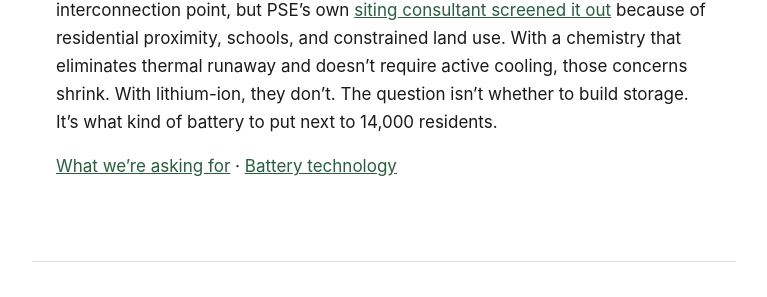
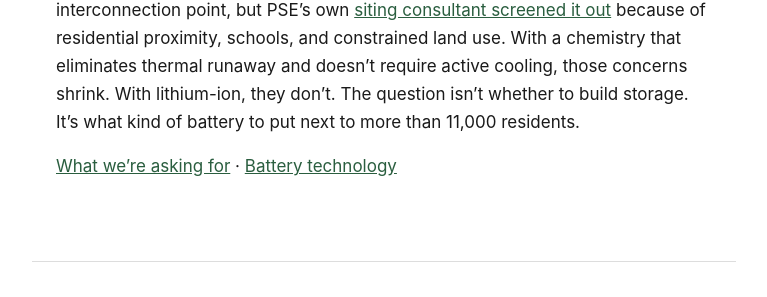
Before and after one commit to calef/cascadia-ridge-bess, a Jekyll site: the page built from _pages/ceta.md, in a window 1280 px wide and 900 px high, scrolled down 4620 px. Shown: the part 471-768 px from the top of the window, without its empty margins (256-1023 px from the left). Built offline with Jekyll 4.4.1, drawn with Linux system fonts in a browser that asks for light colours; some of the changed text lies outside the part shown.

Commit message:
Deploy site 2026-04-01-182325

```diff
--- a/_pages/ceta.md
+++ b/_pages/ceta.md
@@ -77,7 +77,7 @@ Battery chemistry is not in the rubric. Community safety is not in the rubric. P
 
 There is one criterion worth a single point under Permitting: "Project has not received significant opposition from Tribes, interested parties or impacted local landowners." Opposition is treated as a schedule risk to the developer, not as a signal that the site may be wrong.
 
-PSE's evaluation literally did not ask what kind of battery would be installed next to 14,000 residents.
+PSE's evaluation literally did not ask what kind of battery would be installed next to more than 11,000 residents.
 
 ### Transparency
 
@@ -103,6 +103,6 @@ This matters because the debate isn't whether to build storage. Storage is inevi
 
 ## Our position
 
-We support grid storage. It's needed for CETA compliance, and it makes economic sense. The Mt. Si substation next to the Cascadia Ridge site is a real interconnection point, but PSE's own [siting consultant screened it out](/project#siting-study) because of residential proximity, schools, and constrained land use. With a chemistry that eliminates thermal runaway and doesn't require active cooling, those concerns shrink. With lithium-ion, they don't. The question isn't whether to build storage. It's what kind of battery to put next to 14,000 residents.
+We support grid storage. It's needed for CETA compliance, and it makes economic sense. The Mt. Si substation next to the Cascadia Ridge site is a real interconnection point, but PSE's own [siting consultant screened it out](/project#siting-study) because of residential proximity, schools, and constrained land use. With a chemistry that eliminates thermal runaway and doesn't require active cooling, those concerns shrink. With lithium-ion, they don't. The question isn't whether to build storage. It's what kind of battery to put next to more than 11,000 residents.
 
 [What we're asking for](/what-we-are-asking) · [Battery technology](/battery-technology)
```
Also changed, not shown: _pages/project.md (+1 -1 lines).
